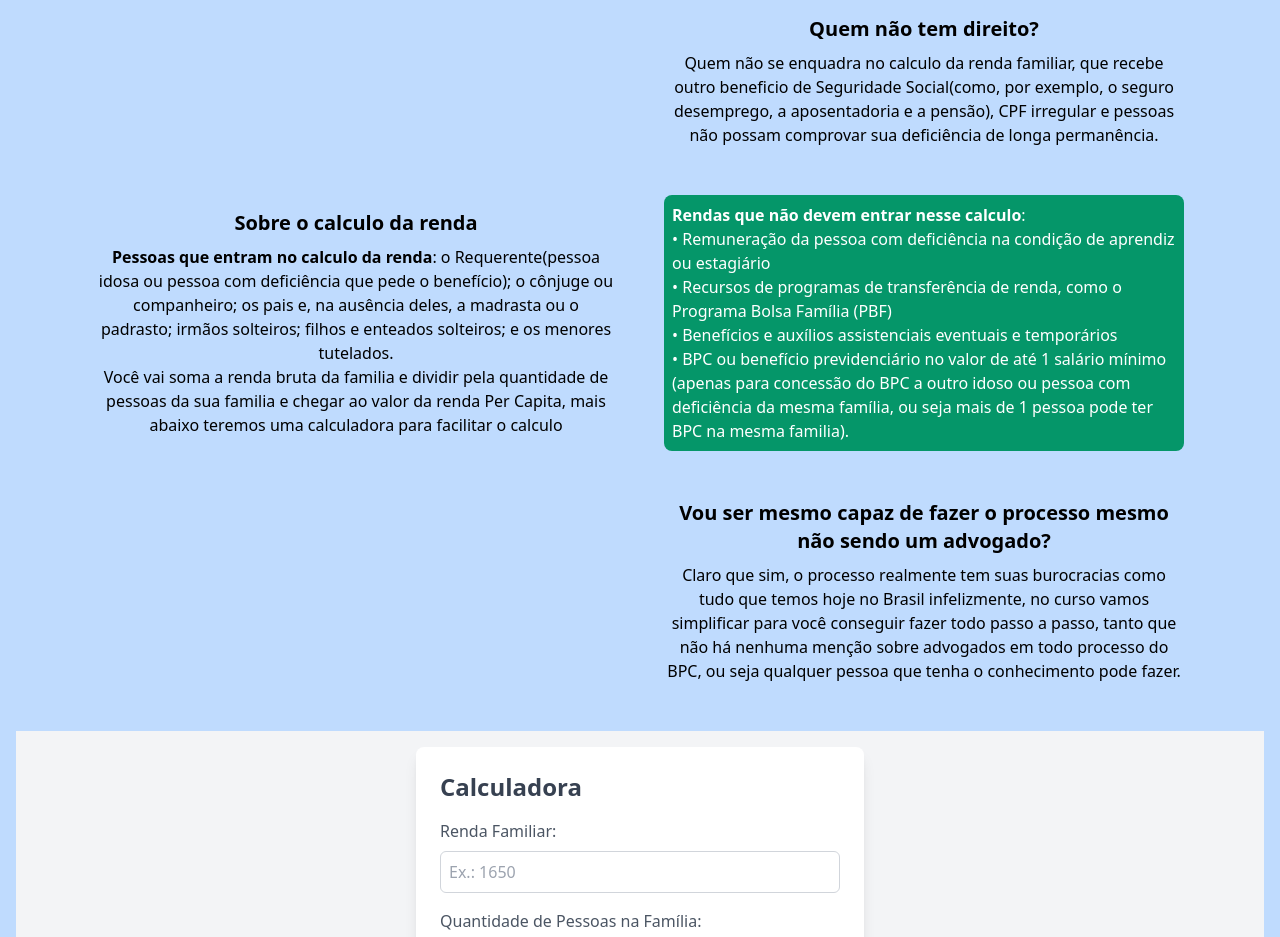
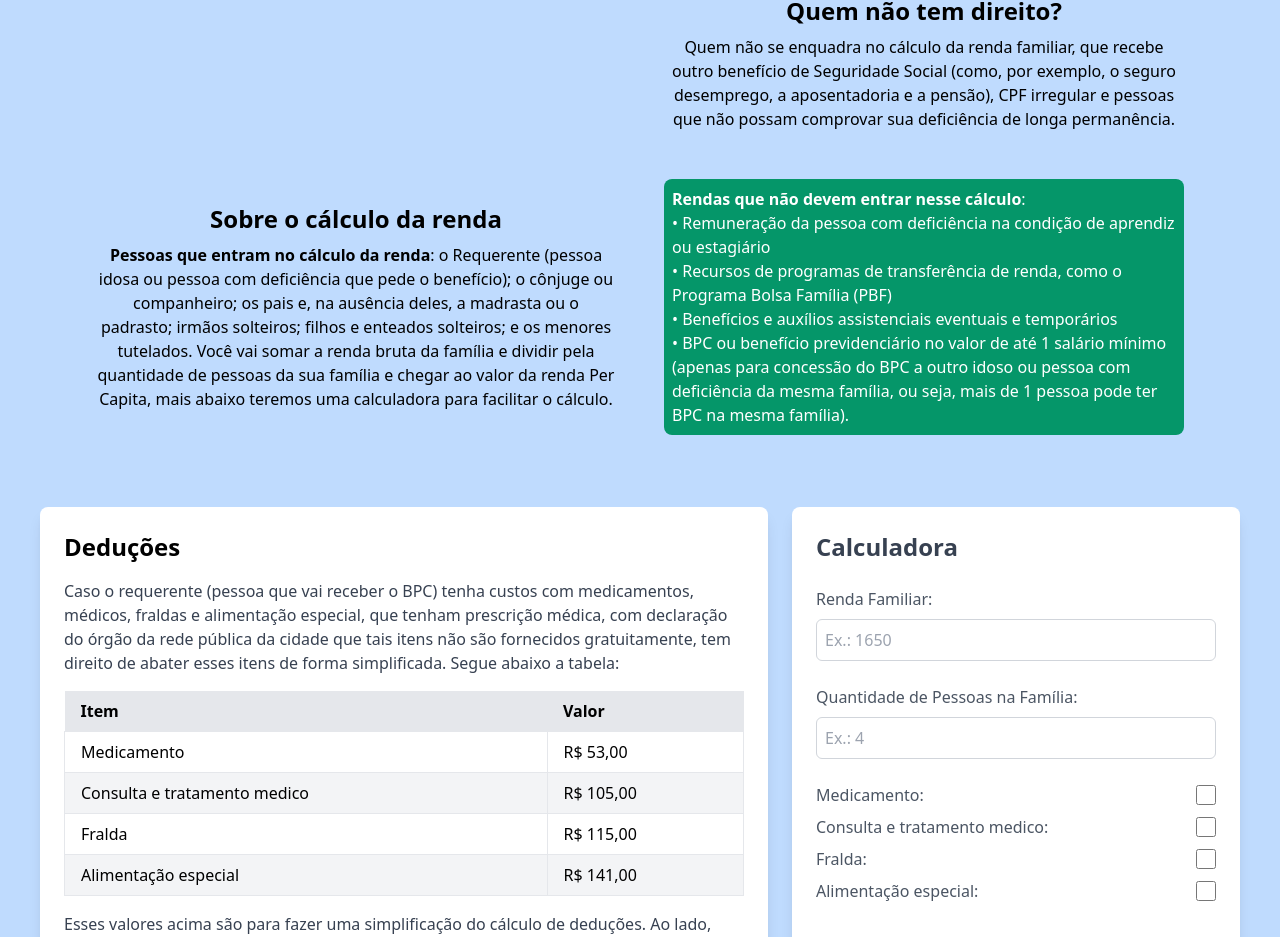
Before and after one commit to elielassis7/bpc-sem-adv-frontend, a React (Vite) app: page / in a window 1280 px wide. Shown: the part 1853-2790 px from the top of the page. Built offline with nearby package versions, Linux system fonts and the light colour scheme.

Commit message:
improvements in styles

```diff
--- a/src/pages/Home/components/DeductionCalculator.tsx
+++ b/src/pages/Home/components/DeductionCalculator.tsx
@@ -80,12 +80,46 @@ export function DeductionCalculator() {
   };
 
   return (
-    <div className="w-full h-auto flex items-center justify-center p-4 bg-gray-100">
+    <div className="w-full h-auto flex flex-row items-start justify-center p-6 bg-transparent space-x-6">
+
+      <div className="flex-1 bg-white shadow-lg rounded-lg p-6">
+        <h1 className="text-2xl font-bold mb-4">Deduções</h1>
+        <p className="text-gray-700 mb-4">
+          Caso o requerente (pessoa que vai receber o BPC) tenha custos com medicamentos, médicos, fraldas e
+          alimentação especial, que tenham prescrição médica, com declaração do órgão da rede pública da cidade
+          que tais itens não são fornecidos gratuitamente, tem direito de abater esses itens de forma simplificada.
+          Segue abaixo a tabela:
+        </p>
+
+        <table className="w-full table-auto mb-4">
+          <thead>
+            <tr className="bg-gray-200">
+              <th className="px-4 py-2 text-left">Item</th>
+              <th className="px-4 py-2 text-left">Valor</th>
+            </tr>
+          </thead>
+          <tbody>
+            {deduction.map((item, index) => (
+              <tr key={index} className="bg-white even:bg-gray-100">
+                <td className="border px-4 py-2">{item.name}</td>
+                <td className="border px-4 py-2">{item.value.toLocaleString('pt-BR', { style: 'currency', currency: 'BRL' })}</td>
+              </tr>
+            ))}
+          </tbody>
+        </table>
+
+        <p className="text-gray-700">
+          Esses valores acima são para fazer uma simplificação do cálculo de deduções. Ao lado, temos
+          uma calculadora para saber qual a renda per capita da família. Só digitar o valor da renda bruta familiar,
+          a quantidade de pessoas na família e selecionar quais itens você pode descontar da renda.
+        </p>
+      </div>
+
       <form
-        className="w-full max-w-md bg-white rounded-lg shadow-lg p-6 space-y-4"
+        className="w-full max-w-md bg-white rounded-lg shadow-lg p-6 space-y-6"
         onSubmit={handleSubmit(handleCalculate)}
       >
-        <h1 className="text-2xl font-bold text-gray-700">Calculadora</h1>
+        <h1 className="text-2xl font-bold text-gray-700 mb-4">Calculadora</h1>
         <div className="flex flex-col space-y-2">
           <label htmlFor="income" className="text-gray-600">
             Renda Familiar:
@@ -130,28 +164,31 @@ export function DeductionCalculator() {
             </div>
           ))}
         </div>
-        <div className="flex justify-end space-x-3">
+        <div className="flex justify-start space-x-3 h-16">
           <button
             type="button"
-            className="py-2 px-4 rounded-md text-white bg-red-500 hover:bg-red-600 focus:outline-none focus:ring-2 focus:ring-red-500"
+            className="py-2 px-4 my-auto rounded-md text-white bg-red-500 hover:bg-red-600 focus:outline-none focus:ring-2 focus:ring-red-500"
             onClick={handleClear}
           >
             Limpar
           </button>
           <button
             type="submit"
-            className="py-2 px-4 rounded-md text-white bg-green-500 hover:bg-green-600 focus:outline-none focus:ring-2 focus:ring-green-500"
+            className="py-2 px-4 my-auto rounded-md text-white bg-green-500 hover:bg-green-600 focus:outline-none focus:ring-2 focus:ring-green-500"
           >
             Calcular
           </button>
+
+          {result !== null && (
+            <div className="flex-1 bg-white rounded-lg shadow-lg border border-blue-400 px-4 py-2">
+              <h2 className="text-xl font-semibold text-gray-700">Renda per capita:</h2>
+              <p className="text-gray-900 text-lg">{result.toLocaleString('pt-BR', { style: 'currency', currency: 'BRL' })}</p>
+            </div>
+          )}
         </div>
       </form>
-      {result !== null && (
-        <div className="w-full max-w-md bg-white rounded-lg shadow-lg mt-6 p-4 space-y-2">
-          <h2 className="text-xl font-semibold text-gray-700">Resultado:</h2>
-          <p className="text-gray-900 text-lg">{result.toFixed(2)}</p>
-        </div>
-      )}
+
     </div>
+
   );
 }
--- a/src/pages/Home/components/informativeContent.tsx
+++ b/src/pages/Home/components/informativeContent.tsx
@@ -1,24 +1,30 @@
 export function InformativeContent() {
 
-  const content = [
+  type ContentItem = {
+    title: string;
+    description: string;
+    container: string;
+  };
+
+  const content: ContentItem[] = [
     {
       title: "Você sabia?",
-      description: "Você sabia que <u>não precisa de um advogado</u> para dar entrada no benefício do BPC? Isso mesmo, você mesmo pode fazer todo o processo de forma totalmente online e economizar mais de <strong>R$5.000,00 em honorários advocatícios</strong>.            Eu, pessoalmente, também fui uma das muitas vítimas da ideia de que para conseguir o            BPC precisávamos de um advogado. Na verdade, é um processo totalmente administrativo,            e não judicial. O advogado só é necessário em casos muito específicos, o que não é a  realidade para a maioria das pessoas.",
+      description: "Você sabia que <u>não precisa de um advogado</u> para dar entrada no benefício do BPC? Isso mesmo, você mesmo pode fazer todo o processo de forma totalmente online e economizar mais de <strong>R$5.000,00 em honorários advocatícios</strong>. Eu, pessoalmente, também fui uma das muitas vítimas da ideia de que para conseguir o BPC precisávamos de um advogado. Na verdade, é um processo totalmente administrativo, e não judicial. O advogado só é necessário em casos muito específicos, o que não é a realidade para a maioria das pessoas.",
       container: "<div class='bg-slate-500 w-full h-full'/>"
     },
     {
       title: "Mas Afinal o que é o BPC?",
-      description: "O <strong>Benefício de Prestação Continuada (BPC)</strong> é um direito garantido para as pessoas elegíveis, no âmbito da Assistência Social. Quem tem direito a ele recebe <u>1 salário mínimo por mês</u> (atualmente no valor de <strong>R$ 1.518,00</strong>).</br>O BPC não é aposentadoria, por isso para receber <strong>não precisa ter contribuído com INSS antes.</strong>",
+      description: "O <strong>Benefício de Prestação Continuada (BPC)</strong> é um direito garantido para as pessoas elegíveis, no âmbito da Assistência Social. Quem tem direito a ele recebe <u>1 salário mínimo por mês</u> (atualmente no valor de <strong>R$ 1.518,00</strong>). O BPC não é aposentadoria, por isso para receber <strong>não precisa ter contribuído com INSS antes.</strong>",
       container: ""
     },
     {
       title: "Quem tem direito ao BPC?",
-      description: "<u>Pessoas com deficiência de qualquer idade e pessoas com 65 anos ou mais</u> que não podem se manter sozinhas ou ser mantidas pela família.  A família do idoso ou da pessoa com deficiência tem de ter baixa renda, ou seja, a renda de cada pessoa do grupo familiar tem de ser igual ou menor que <strong>R$ 379,50</strong> (ou 1/4 do salário mínimo, que é de R$ 1.518,00).</br>Existe também existe a <u>possibilidade</u> da concessão do BPC para famílias com renda mensal 1/2 salario mínimo (R$759,00), porem são para casos mais específicos onde vai ser verificado: grau da deficiência, dependência de terceiros e comprometimento do orçamento familiar.",
+      description: "<u>Pessoas com deficiência de qualquer idade e pessoas com 65 anos ou mais</u> que não podem se manter sozinhas ou ser mantidas pela família. A família do idoso ou da pessoa com deficiência tem de ter baixa renda, ou seja, a renda de cada pessoa do grupo familiar tem de ser igual ou menor que <strong>R$ 379,50</strong> (ou 1/4 do salário mínimo, que é de R$ 1.518,00). Existe também a <u>possibilidade</u> da concessão do BPC para famílias com renda mensal 1/2 salário mínimo (R$759,00), porém são para casos mais específicos onde vai ser verificado: grau da deficiência, dependência de terceiros e comprometimento do orçamento familiar.",
       container: ""
     },
     {
       title: "Estrangeiro tem direito?",
-      description: "Sim, Tem direito ao BPC o brasileiro, nato ou naturalizado, e as pessoas de nacionalidade portuguesa, desde que comprovem residência no Brasil.</br>Precisa estar com a documentação em dia e ter CPF. </br> Brasileiros que moram fora do Brasil ou pretende sair não tem direito ao BPC",
+      description: "Sim, Tem direito ao BPC o brasileiro, nato ou naturalizado, e as pessoas de nacionalidade portuguesa, desde que comprovem residência no Brasil. Precisa estar com a documentação em dia e ter CPF. Brasileiros que moram fora do Brasil ou pretendem sair não têm direito ao BPC.",
       container: ""
     },
     {
@@ -28,39 +34,30 @@ export function InformativeContent() {
     },
     {
       title: "Quem não tem direito?",
-      description: "Quem não se enquadra no calculo da renda familiar, que recebe outro beneficio de Seguridade Social(como, por exemplo, o seguro desemprego, a aposentadoria e a pensão), CPF irregular e pessoas não possam comprovar sua deficiência de longa permanência.",
+      description: "Quem não se enquadra no cálculo da renda familiar, que recebe outro benefício de Seguridade Social (como, por exemplo, o seguro desemprego, a aposentadoria e a pensão), CPF irregular e pessoas que não possam comprovar sua deficiência de longa permanência.",
       container: ""
     },
     {
-      title: "Sobre o calculo da renda",
-      description: "<strong>Pessoas que entram no calculo da renda</strong>: o Requerente(pessoa idosa ou pessoa com deficiência que pede o benefício); o cônjuge ou companheiro; os pais e, na ausência deles, a madrasta ou o padrasto; irmãos solteiros; filhos e enteados solteiros; e os menores tutelados.</br>Você vai soma a renda bruta da familia e dividir pela quantidade de pessoas da sua familia e chegar ao valor da renda Per Capita, mais abaixo teremos uma calculadora para facilitar o calculo",
-      container: "<div class='rounded-lg bg-emerald-600 p-2 text-white'><strong>Rendas que não devem entrar nesse calculo</strong>: </br> &bull; Remuneração da pessoa com deficiência na condição de aprendiz ou estagiário </br> &bull; Recursos de programas de transferência de renda, como o Programa Bolsa Família (PBF) </br> &bull; Benefícios e auxílios assistenciais eventuais e temporários </br> &bull; BPC ou benefício previdenciário no valor de até 1 salário mínimo (apenas para concessão do BPC a outro idoso ou pessoa com deficiência da mesma família, ou seja mais de 1 pessoa pode ter BPC na mesma familia).</div>"
+      title: "Sobre o cálculo da renda",
+      description: "<strong>Pessoas que entram no cálculo da renda</strong>: o Requerente (pessoa idosa ou pessoa com deficiência que pede o benefício); o cônjuge ou companheiro; os pais e, na ausência deles, a madrasta ou o padrasto; irmãos solteiros; filhos e enteados solteiros; e os menores tutelados. Você vai somar a renda bruta da família e dividir pela quantidade de pessoas da sua família e chegar ao valor da renda Per Capita, mais abaixo teremos uma calculadora para facilitar o cálculo.",
+      container: "<div class='rounded-lg bg-emerald-600 p-2 text-white'><strong>Rendas que não devem entrar nesse cálculo</strong>: </br> &bull; Remuneração da pessoa com deficiência na condição de aprendiz ou estagiário </br> &bull; Recursos de programas de transferência de renda, como o Programa Bolsa Família (PBF) </br> &bull; Benefícios e auxílios assistenciais eventuais e temporários </br> &bull; BPC ou benefício previdenciário no valor de até 1 salário mínimo (apenas para concessão do BPC a outro idoso ou pessoa com deficiência da mesma família, ou seja, mais de 1 pessoa pode ter BPC na mesma família).</div>"
     },
 
-    {
-      title: "Vou ser mesmo capaz de fazer o processo mesmo não sendo um advogado? ",
-      description: "Claro que sim, o processo realmente tem suas burocracias como tudo que temos hoje no Brasil infelizmente, no curso vamos simplificar para você conseguir fazer todo passo a passo, tanto que não há nenhuma menção sobre advogados em todo processo do BPC, ou seja qualquer pessoa que tenha o conhecimento pode fazer. ",
-      container: ""
-    }
   ]
-
   return (
     <>
       {content.map((item, index) => (
-        <div key={index} className="flex flex-row odd:flex-row-reverse mx-20  mb-12">
-
+        <div key={index} className="flex flex-row odd:flex-row-reverse mx-20 mb-12">
           <div className="flex-1 text-center flex flex-col gap-2 justify-center">
-            <h2 className="text-xl text-center font-bold">
+            <h2 className="text-2xl text-center font-bold">
               {item.title}
             </h2>
             <p dangerouslySetInnerHTML={{ __html: item.description }} />
           </div>
-
           <div
             className="flex-1 h-full w-9/12 ml-12 items-center"
             dangerouslySetInnerHTML={{ __html: item.container }}
           />
-
         </div>
       ))}
     </>
```
Also changed, not shown: src/pages/Home/index.tsx (+11 -1 lines).
